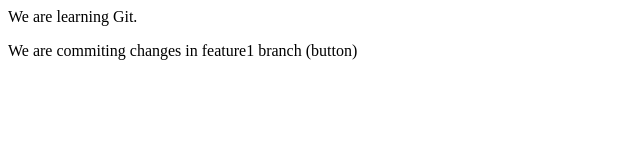
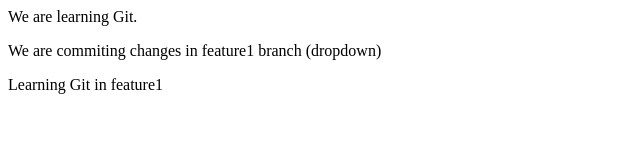
Before and after one commit to Anant131997/localrepo, a plain HTML site: page index.html in a window 1280 px wide. Shown: the whole page, without its empty margins (0-640 px from the left). Drawn offline with Linux system fonts and the light colour scheme.

Commit message:
Added new paragraph

```diff
--- a/index.html
+++ b/index.html
@@ -1,2 +1,3 @@
 <p>We are learning Git.</p>
-<p>We are commiting changes in feature1 branch (button)</p>
+<p>We are commiting changes in feature1 branch (dropdown)</p>
+<p>Learning Git in feature1</p>
```
